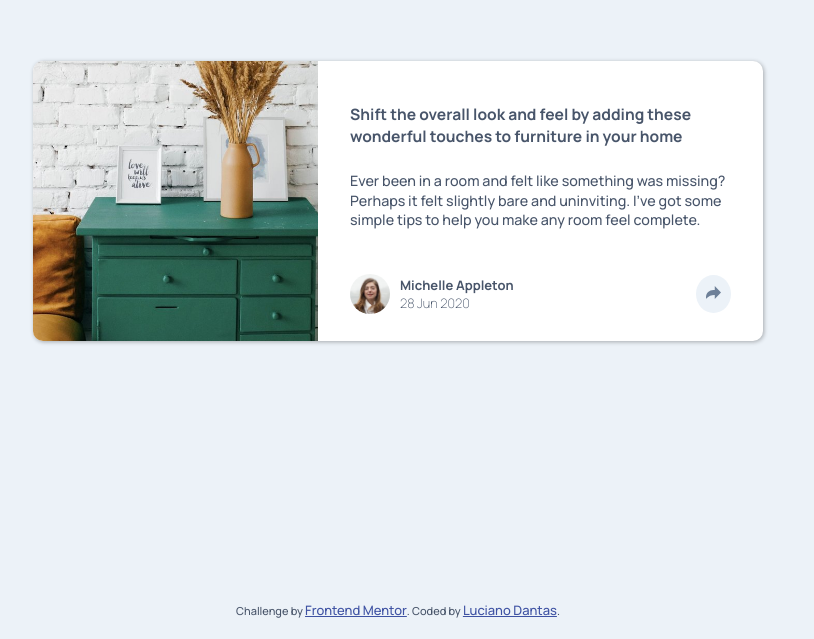
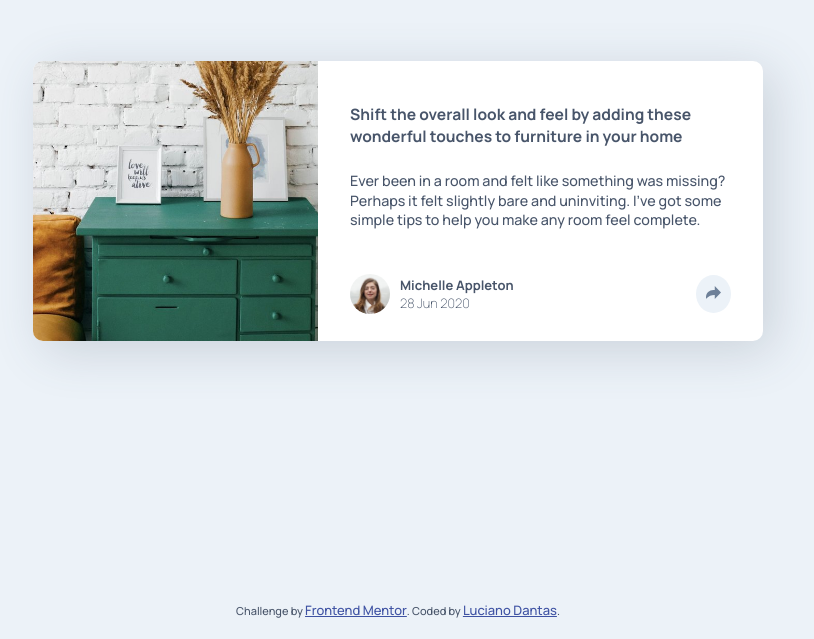
Before and after one commit to ldantas-s/mobile-first-article-preview, a plain HTML site: page index.html in a window 1280 px wide. Shown: the part 219-858 px from the top of the page, without its empty margins (242-1056 px from the left). Drawn offline with Linux system fonts and the light colour scheme.

Commit message:
change the box-shadow color

```diff
--- a/assets/css/style.css
+++ b/assets/css/style.css
@@ -9,7 +9,7 @@
     width: 25.16rem;
     border-radius: 10px;
     background-color: var(--white);
-    box-shadow: 1px 1px 4px rgba(0,0,0,.3);
+    box-shadow: 10px 10px 50px rgba(72, 85, 106, .2);
 }
 /* header */
 .card-image {
```
